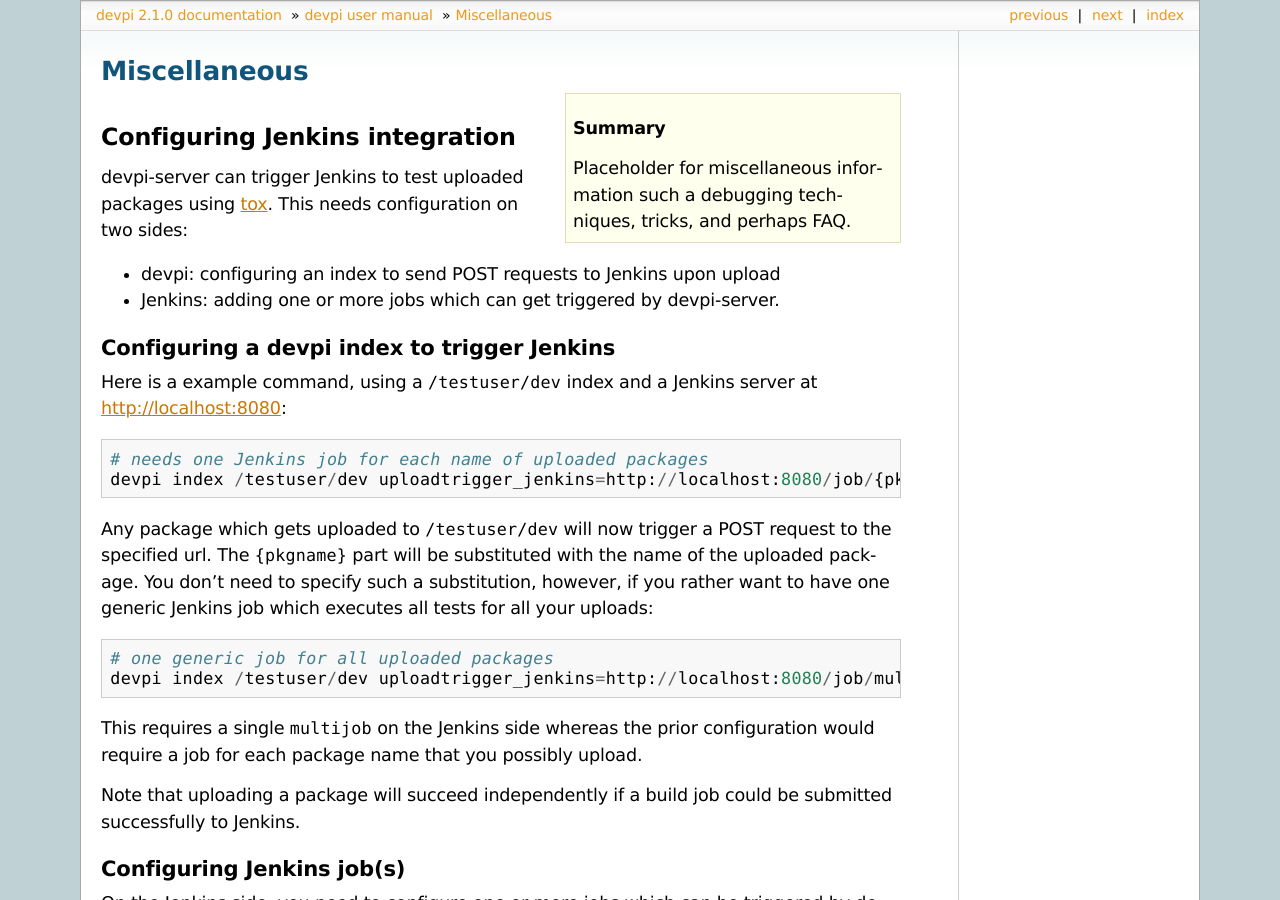
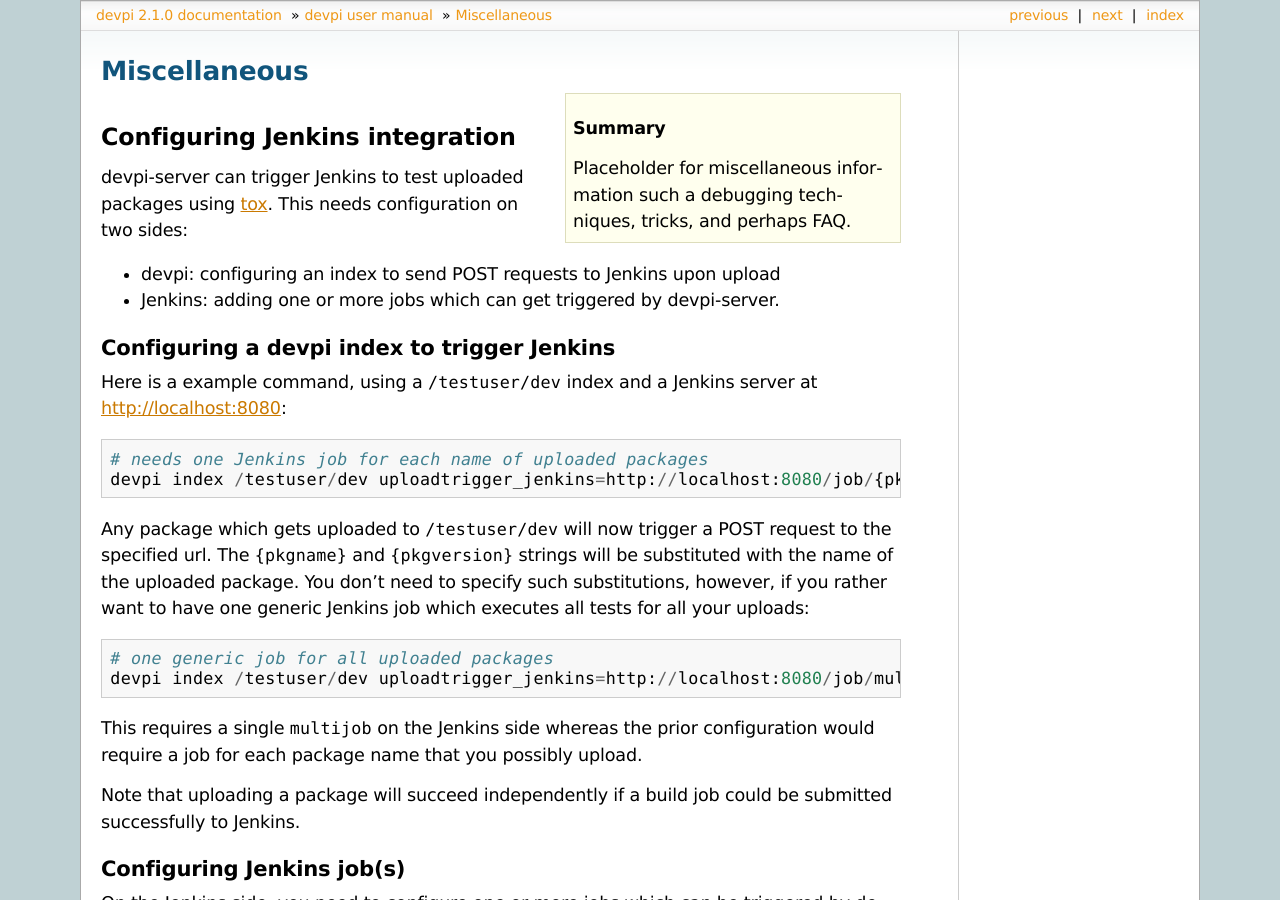
Before and after one commit to devpi/devpi, a Sphinx documentation site: the page built from doc/userman/devpi_misc.rst, in a window 1280 px wide and 900 px high. Built offline with Sphinx 7.4.7, drawn with Linux system fonts in a browser that asks for light colours.

Commit message:
fix issue161: allow "{pkgversion}" to be part of a jenkins url

```diff
--- a/doc/userman/devpi_misc.rst
+++ b/doc/userman/devpi_misc.rst
@@ -31,9 +31,11 @@
     devpi index /testuser/dev uploadtrigger_jenkins=http://localhost:8080/job/{pkgname}/build
 
 Any package which gets uploaded to ``/testuser/dev`` will now trigger
-a POST request to the specified url.  The ``{pkgname}`` part will be substituted with the name of the uploaded package.  You don't need to specify such
-a substitution, however, if you rather want to have one generic Jenkins
-job which executes all tests for all your uploads::
+a POST request to the specified url.  The ``{pkgname}`` and
+``{pkgversion}`` strings will be substituted with the name of the
+uploaded package.  You don't need to specify such substitutions,
+however, if you rather want to have one generic Jenkins job which
+executes all tests for all your uploads::
 
     # one generic job for all uploaded packages
     devpi index /testuser/dev uploadtrigger_jenkins=http://localhost:8080/job/multijob/build
```
Also changed, not shown: 3 other files.
